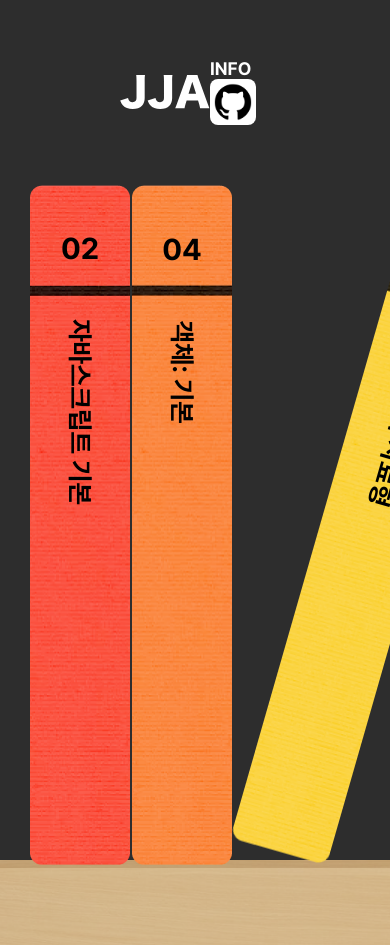
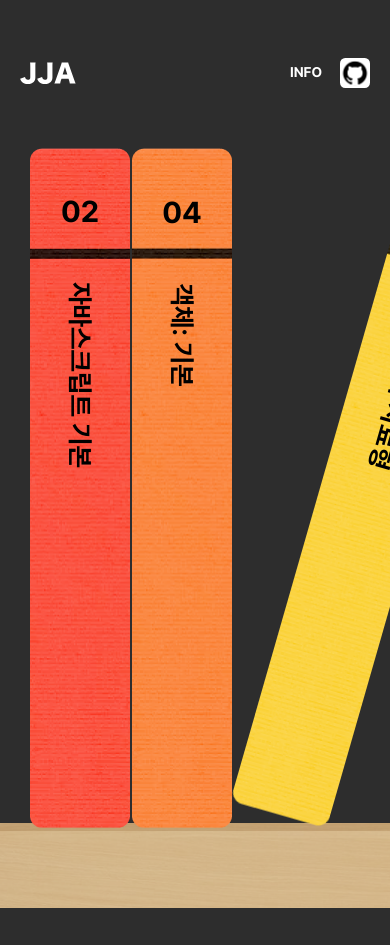
Before and after one commit to eunjoo0311/JJA, a React (Create React App) app: page / in a window 390 px wide. Shown: the top 945 px of the page. After the commit the page ends 908 px from the top, so only its background shows below. Built offline with nearby package versions, Linux system fonts and the light colour scheme; a web font is replaced by a local one.

Commit message:
🎨 style: 모바일 버전 header 컴포넌트 (#28)

```diff
--- a/src/components/Header/Header.jsx
+++ b/src/components/Header/Header.jsx
@@ -7,15 +7,25 @@ import styled from '@emotion/styled';
 import { useNavigate, useLocation } from 'react-router-dom';
 
 const Wrapper = styled.nav`
+    width: clamp(calc(100% - 240px), calc(100% - 240px), 1200px);
+    margin: auto;
     display: flex;
     justify-content: space-between;
     align-items: center;
-    padding: 58px 120px 0 120px;
+    padding-top: 58px;
+
+    @media screen and (max-width: 1024px) {
+        min-width: calc(100% - 40px);
+    }
 `;
 
 const Logo = styled.img`
     width: 90px;
     cursor: pointer;
+
+    @media screen and (max-width: 480px) {
+        width: 56px;
+    }
 `;
 
 const TextBtn = styled.button`
@@ -23,10 +33,23 @@ const TextBtn = styled.button`
     font-size: ${({ theme }) => theme.fontSize.base};
     font-weight: 600;
     margin-right: 56px;
+
+    @media screen and (max-width: 1024px) {
+        margin-right: 40px;
+    }
+
+    @media screen and (max-width: 480px) {
+        font-size: ${({ theme }) => theme.fontSize.xs};
+        margin-right: 18px;
+    }
 `;
 
 const ImgBtn = styled.button`
     width: 46px;
+
+    @media screen and (max-width: 480px) {
+        width: 30px;
+    }
 `;
 
 export default function Header() {
@@ -48,12 +71,13 @@ export default function Header() {
     function goGithub() {
         const githubURL = 'https://github.com/Jobs-Js/JavaScript-Study';
         window.open(githubURL, '_blank');
-        console.log('깃허브 이동?');
     }
 
     return (
         <Wrapper>
-            <Logo src={logo} alt="Logo" onClick={goHome} />
+            <h1>
+                <Logo src={logo} alt="JJA Logo" onClick={goHome} />
+            </h1>
             <div>
                 <TextBtn onClick={goInfo}>
                     {location.pathname === '/info' ? 'CLOSE' : 'INFO'}
```
